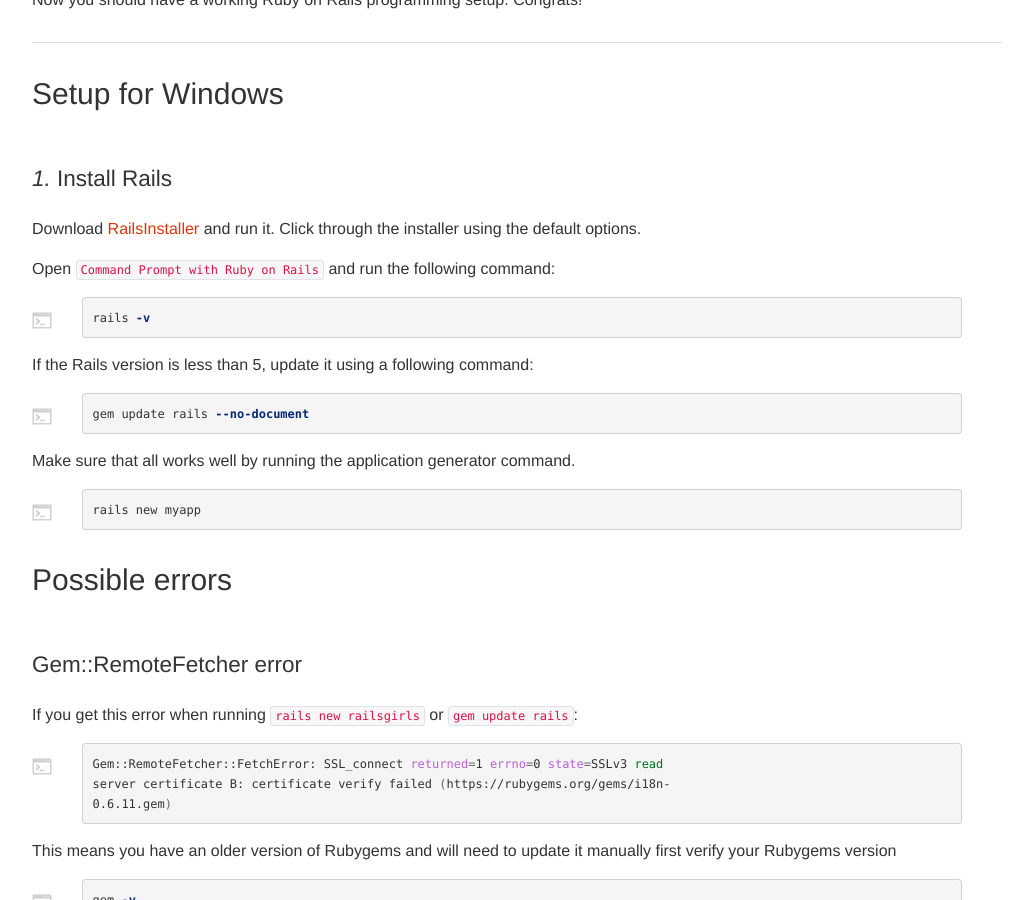
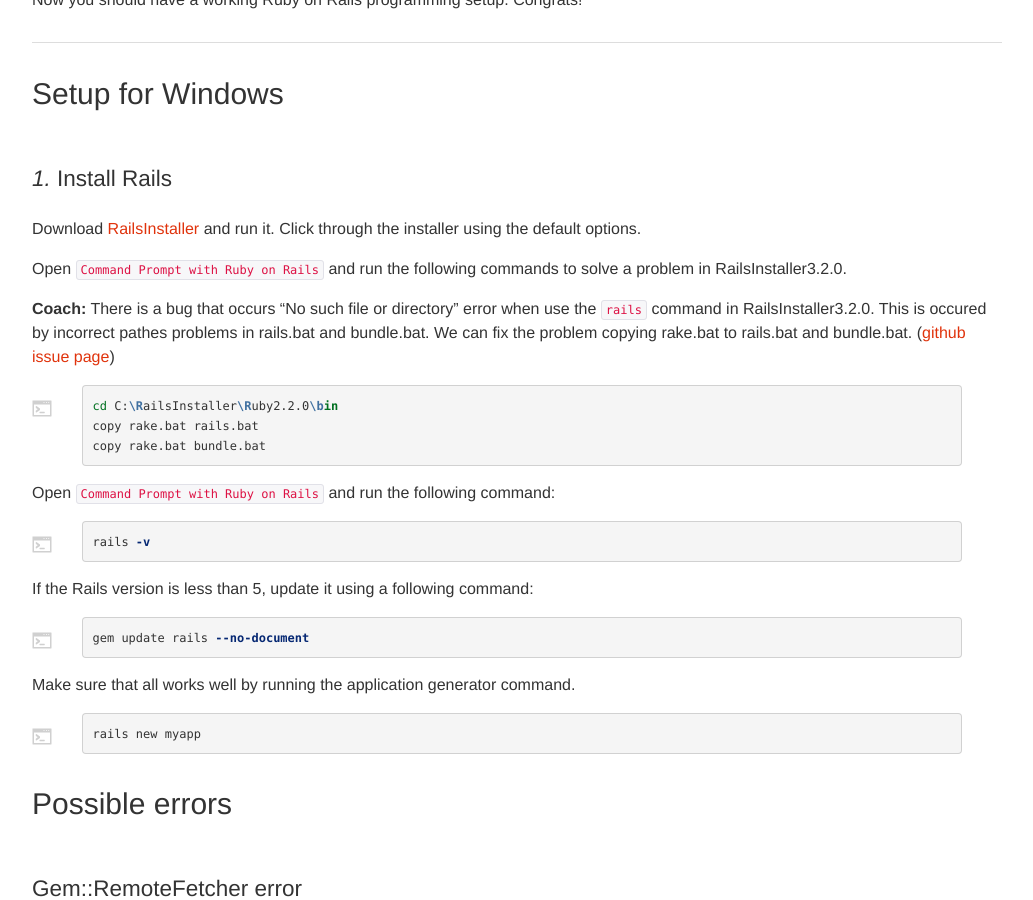
Before and after one commit to railsgirls/guides.railsgirls.com, a Jekyll site: the page built from _posts/2013-05-02-install.markdown, in a window 1280 px wide and 900 px high, scrolled down 3534 px. Shown: the whole window, without its empty margins (53-1086 px from the left). Built offline with Jekyll 4.4.1, drawn with Linux system fonts in a browser that asks for light colours; nearby versions of some CDN libraries.

Commit message:
Update to Rails5 for win RailsInstaller on the install page.
Version up RailsInstaller to 3.2.0 to use Ruby 2.2.x.
Because we need Ruby2.2.2+ for Rails5.
But there is a bug in RailsInstaller3.2.0, so we need to run some commands to fix it.

```diff
--- a/_posts/2013-05-02-install.markdown
+++ b/_posts/2013-05-02-install.markdown
@@ -126,7 +126,17 @@ Now you should have a working Ruby on Rails programming setup. Congrats!
 
 ### *1.* Install Rails
 
-Download [RailsInstaller](https://s3.amazonaws.com/railsinstaller/Windows/railsinstaller-3.1.0.exe) and run it. Click through the installer using the default options.
+Download [RailsInstaller](https://s3.amazonaws.com/railsinstaller/Windows/railsinstaller-3.2.0.exe) and run it. Click through the installer using the default options.
+
+Open `Command Prompt with Ruby on Rails` and run the following commands to solve a problem in RailsInstaller3.2.0.
+
+**Coach:** There is a bug that occurs "No such file or directory" error when use the `rails` command in RailsInstaller3.2.0. This is occured by incorrect pathes problems in rails.bat and bundle.bat. We can fix the problem copying rake.bat to rails.bat and bundle.bat. ([github issue page](https://github.com/railsinstaller/railsinstaller-windows/issues/76))
+
+{% highlight sh %}
+cd C:\RailsInstaller\Ruby2.2.0\bin
+copy rake.bat rails.bat
+copy rake.bat bundle.bat
+{% endhighlight %}
 
 Open `Command Prompt with Ruby on Rails` and run the following command:
 
```
